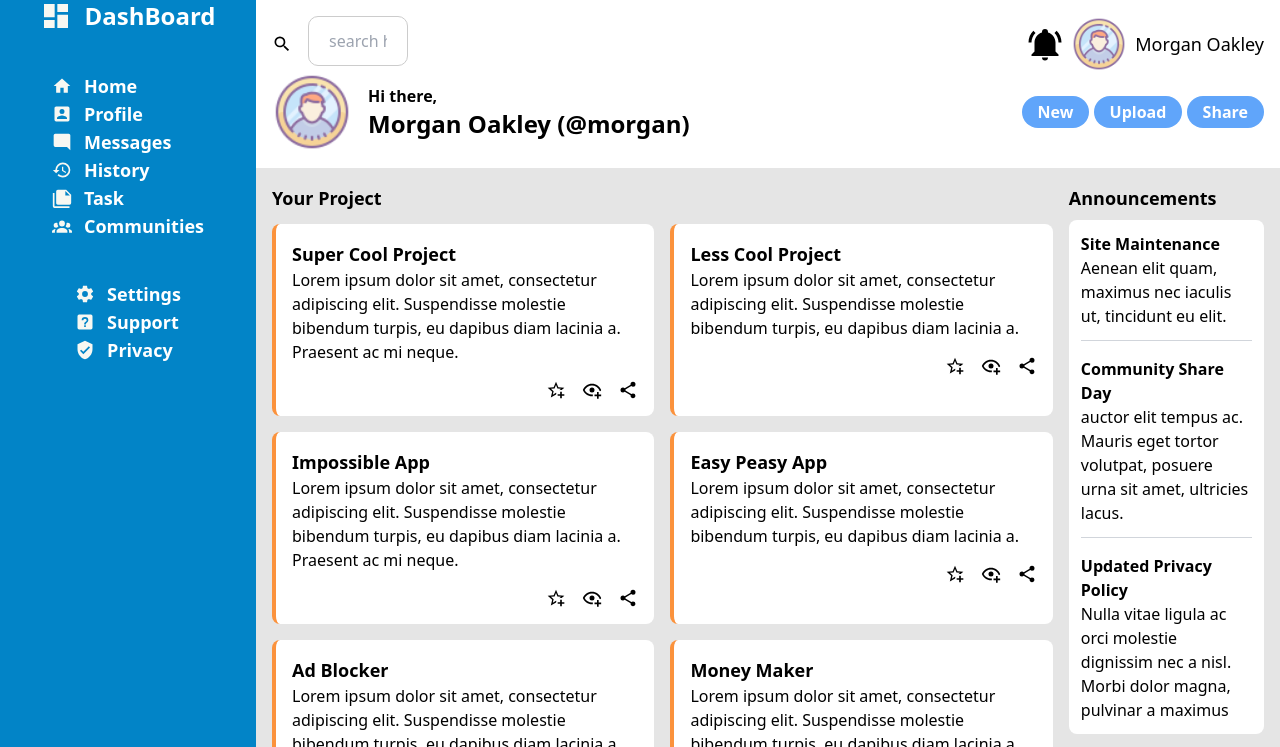
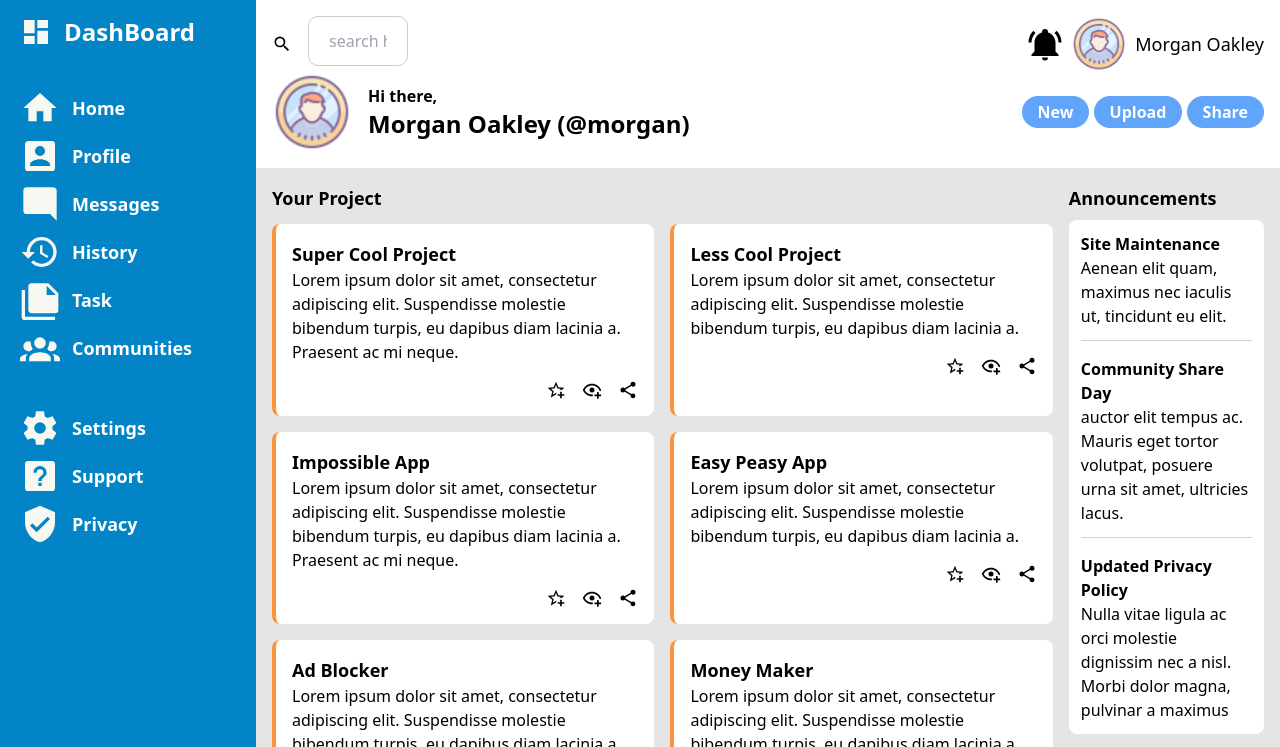
Before and after one commit to Source-Kod/Odin-Admin-Dashboard, a website: page index.html in a window 1280 px wide. Shown: the top 747 px of the page. Drawn offline with Linux system fonts and the light colour scheme.

Commit message:
left side bar nav list completed

```diff
--- a/index.html
+++ b/index.html
@@ -8,7 +8,7 @@
   </head>
   <body class="flex">
     <!-- left side bar -->
-    <div class="flex flex-col items-center bg-sky-600 h-screen w-1/5">
+    <div class="flex flex-col pl-5 pt-4 bg-sky-600 h-screen w-1/5">
       <!-- logo -->
       <div class="flex font-bold text-2xl gap-3 mb-10 text-white">
         <img class="w-8" src="assets/svg/view-dashboard.svg" alt="">
@@ -16,46 +16,46 @@
       </div>
       <!-- top nav list -->
       <div class="mb-10 font-bold text-lg text-white">
-       <ul>
-         <li class="flex gap-3">
-           <img class="w-5" src="assets/svg/home.svg" alt="">
+       <ul class="flex flex-col gap-2">
+         <li class="flex gap-3 items-center">
+           <img class="w-10" src="assets/svg/home.svg" alt="">
            <p>Home</p>
          </li>
-         <li class="flex gap-3">
-           <img class="w-5" src="assets/svg/account-box.svg" alt="">
+         <li class="flex gap-3 items-center">
+           <img class="w-10" src="assets/svg/account-box.svg" alt="">
            <p>Profile</p>
          </li>
-         <li class="flex gap-3">
-           <img class="w-5" src="assets/svg/message-reply.svg" alt="">
+         <li class="flex gap-3 items-center">
+           <img class="w-10" src="assets/svg/message-reply.svg" alt="">
            <p>Messages</p>
          </li>
-         <li class="flex gap-3">
-           <img class="w-5" src="assets/svg/history.svg" alt="">
+         <li class="flex gap-3 items-center">
+           <img class="w-10" src="assets/svg/history.svg" alt="">
            <p>History</p>
          </li>
-         <li class="flex gap-3">
-           <img class="w-5" src="assets/svg/note-multiple.svg" alt="">
+         <li class="flex gap-3 items-center">
+           <img class="w-10" src="assets/svg/note-multiple.svg" alt="">
            <p>Task</p>
          </li>
-         <li class="flex gap-3">
-           <img class="w-5" src="assets/svg/account-group.svg" alt="">
+         <li class="flex gap-3 items-center">
+           <img class="w-10" src="assets/svg/account-group.svg" alt="">
            <p>Communities</p>
          </li>
        </ul>
       </div>
       <!-- bottom nav list -->
       <div class="font-bold text-lg text-white">
-        <ul>
-          <li class="flex gap-3">
-            <img class="w-5" src="assets/svg/cog.svg" alt="">
+        <ul class="flex flex-col gap-2">
+          <li class="flex gap-3 items-center">
+            <img class="w-10" src="assets/svg/cog.svg" alt="">
             <p>Settings</p>
           </li>
-          <li class="flex gap-3">
-            <img class="w-5" src="assets/svg/help-box.svg" alt="">
+          <li class="flex gap-3 items-center">
+            <img class="w-10" src="assets/svg/help-box.svg" alt="">
             <p>Support</p>
           </li>
-          <li class="flex gap-3">
-            <img class="w-5" src="assets/svg/shield-check.svg" alt="">
+          <li class="flex gap-3 items-center">
+            <img class="w-10" src="assets/svg/shield-check.svg" alt="">
             <p>Privacy</p>
           </li>
         </ul>
```
Also changed, not shown: css/style.css.
